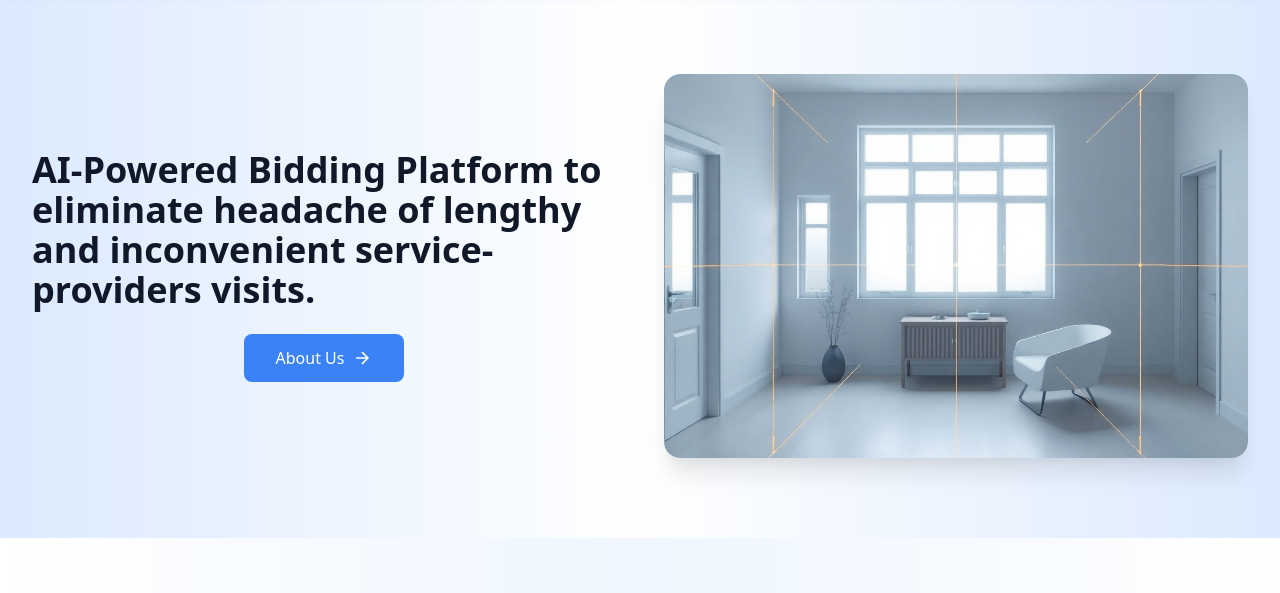
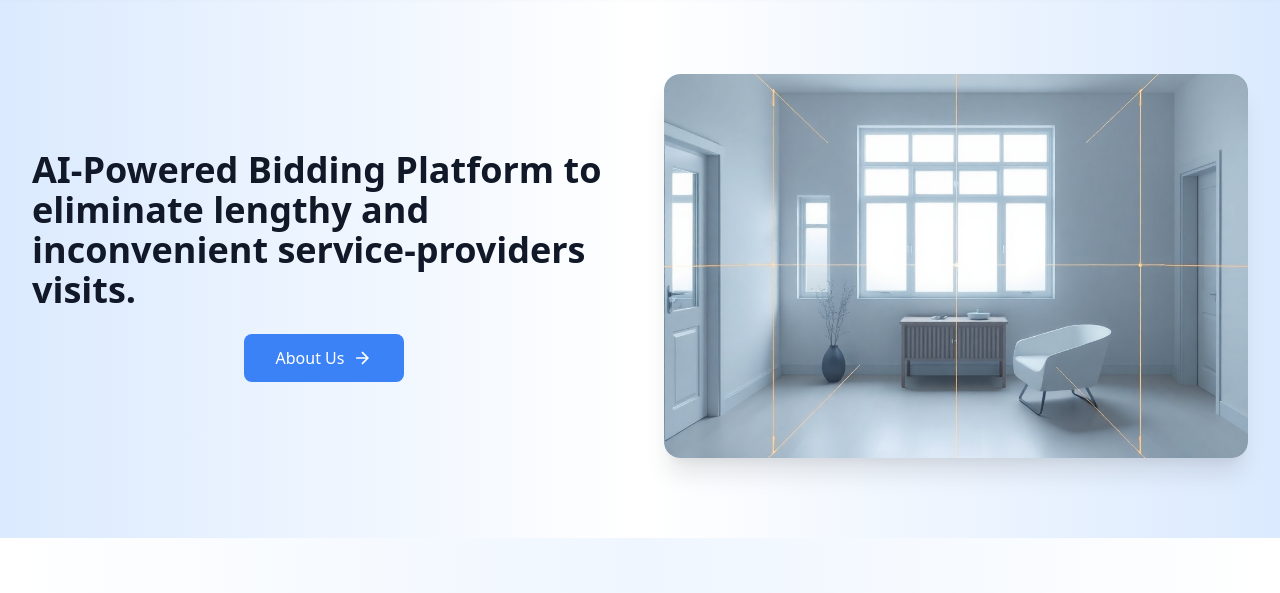
Before and after one commit to zayedb11/BidBuddy, a plain HTML site: page index.html in a window 1280 px wide. Shown: the part 70-663 px from the top of the page. Drawn offline with nearby package versions, Linux system fonts and the light colour scheme.

Commit message:
Update index.html

```diff
--- a/index.html
+++ b/index.html
@@ -87,7 +87,7 @@
           <h1 class="text-5xl font-bold text-gray-900 mb-6">
             <div class="carousel-container">
               <div class="carousel-content">
-                <div id="carousel-text" class="text-4xl">AI-Powered Bidding Platform to eliminate headache of lengthy and inconvenient service-providers visits.</div>
+                <div id="carousel-text" class="text-4xl">AI-Powered Bidding Platform to eliminate lengthy and inconvenient service-providers visits.</div>
               </div>
               <!-- <div class="carousel-dots flex justify-center mt-6 space-x-2">
                 <button class="dot active" onclick="setSlide(0)"></button>
```
